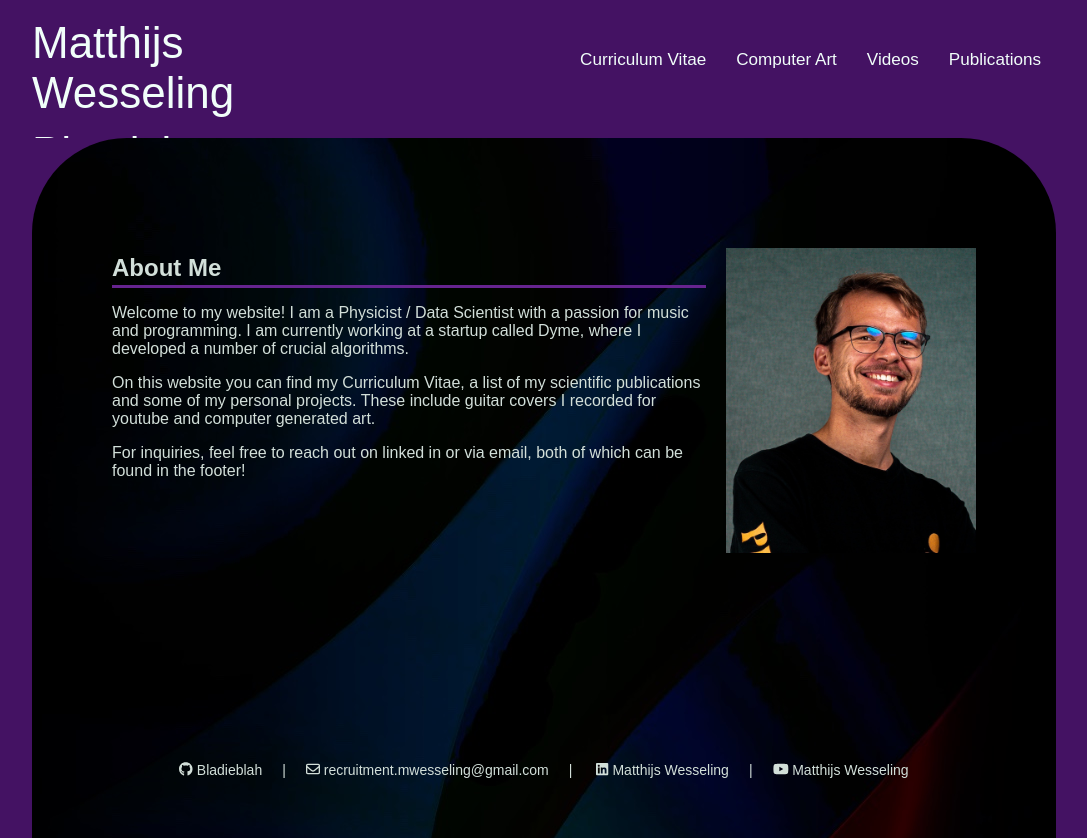
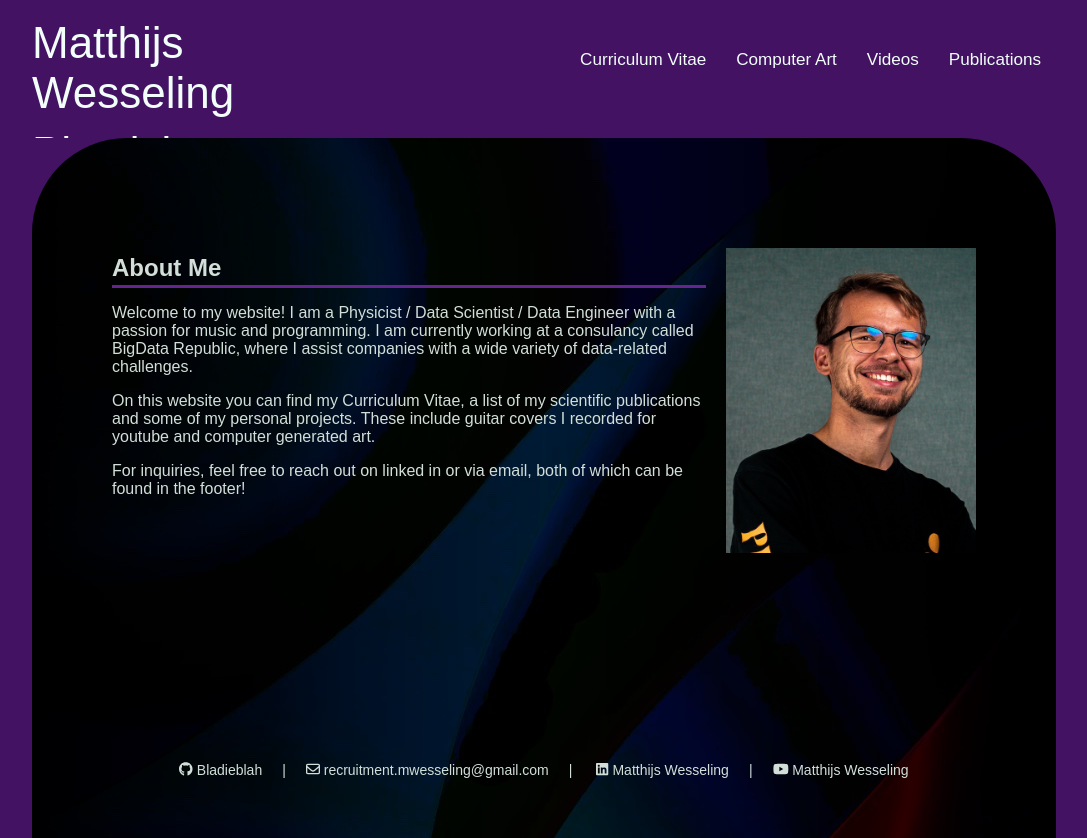
Before and after one commit to Bladieblah/Bladieblah.github.io, a Next.js app: page / in a window 1280 px wide. Shown: the whole page, without its empty margins (96-1183 px from the left). Built offline with nearby package versions, Linux system fonts and the light colour scheme; a web font is replaced by a local one.

Commit message:
Update homepage

```diff
--- a/src/pages/index.tsx
+++ b/src/pages/index.tsx
@@ -9,7 +9,7 @@ export default function Home() {
         </div>
         <h1>About Me</h1>
         <p>
-          Welcome to my website! I am a Physicist / Data Scientist with a passion for music and programming. I am currently working at a startup called Dyme, where I developed a number of crucial algorithms.
+          Welcome to my website! I am a Physicist / Data Scientist / Data Engineer with a passion for music and programming. I am currently working at a consulancy called BigData Republic, where I assist companies with a wide variety of data-related challenges.
         </p>
         <p>
           On this website you can find my Curriculum Vitae, a list of my scientific publications and some of my personal projects. These include guitar covers I recorded for youtube and computer generated art.
```
